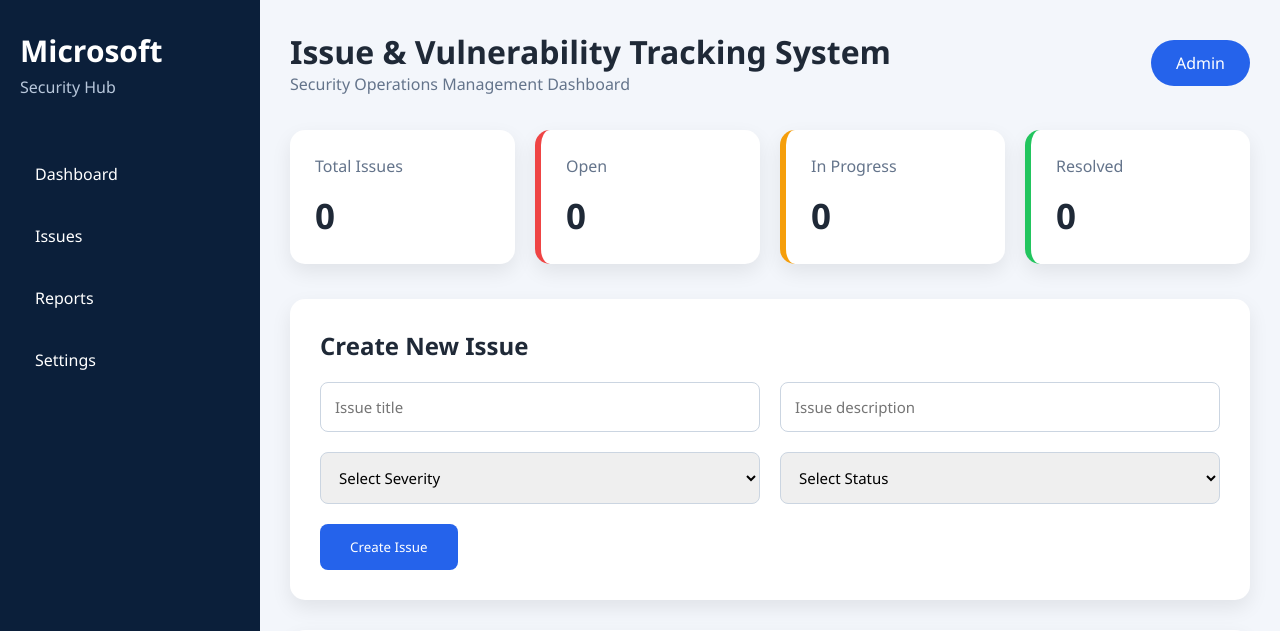
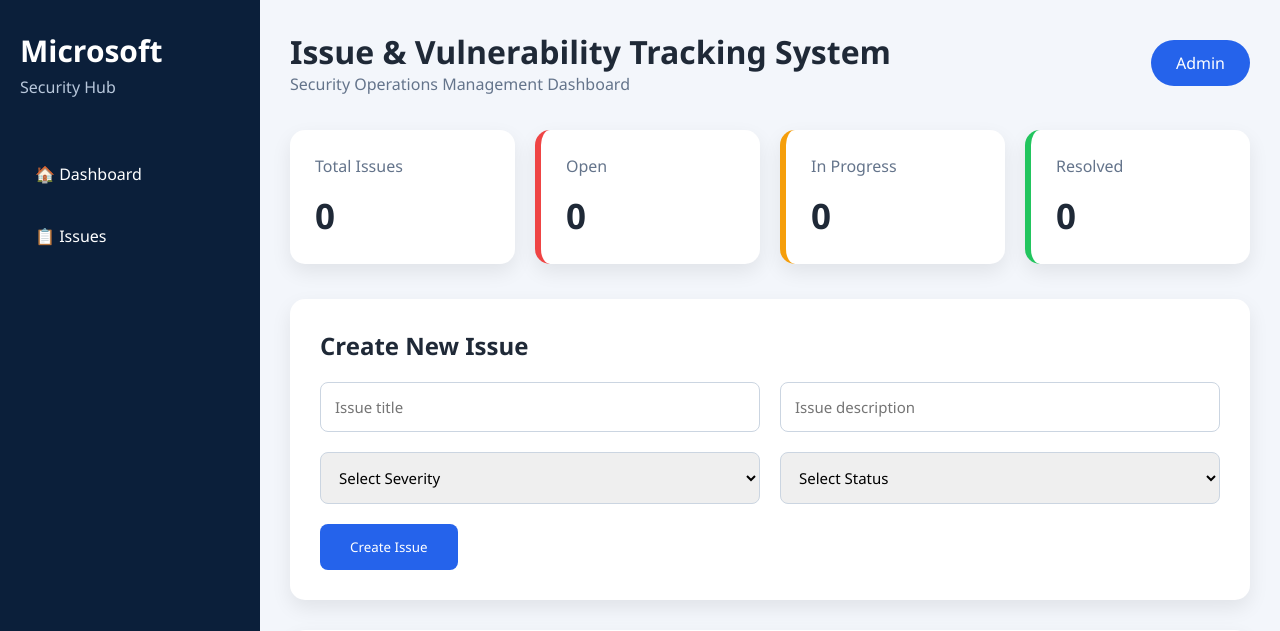
Before and after one commit to vandanaramanjinappa/Issuetracker, a Flask app: page / in a window 1280 px wide. Shown: the top 631 px of the page. Run offline with Flask 3, Linux system fonts and the light colour scheme; data that the repository does not hold is empty.

Commit message:
Updated sidebar navigation to improve dashboard and issue section access - Source: Self

```diff
--- a/templates/index.html
+++ b/templates/index.html
@@ -25,11 +25,9 @@
 
 
         <nav>
-            <a href="#">Dashboard</a>
-            <a href="#">Issues</a>
-            <a href="#">Reports</a>
-            <a href="#">Settings</a>
-        </nav>
+    <a href="#dashboard">🏠 Dashboard</a>
+    <a href="#issues">📋 Issues</a>
+</nav>
 
 
         <div class="sidebar-footer">
@@ -62,7 +60,7 @@
 
         <!-- Dashboard Cards -->
 
-        <section class="cards">
+<section class="cards" id="dashboard">
 
 
             <div class="card">
@@ -153,7 +151,9 @@
         <!-- Issues Table -->
 
 
-        <section class="panel">
+        <!-- Issues Table -->
+
+<section class="panel" id="issues">
 
 
             <div class="table-header">
```
